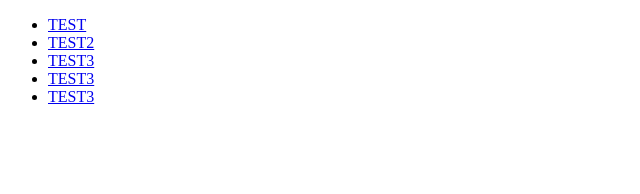
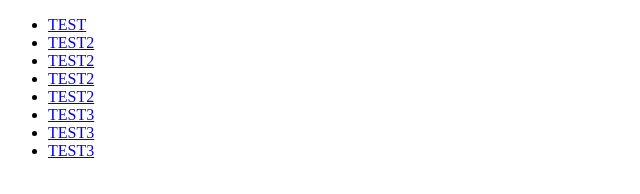
Before and after one commit to Taras1233/test, a plain HTML site: page index.html in a window 1280 px wide. Shown: the whole page, without its empty margins (0-640 px from the left). Drawn offline with Linux system fonts and the light colour scheme.

Commit message:
+new code

```diff
--- a/index.html
+++ b/index.html
@@ -16,6 +16,15 @@
                 <a href="#">TEST2</a>
             </li>
             <li>
+                <a href="#">TEST2</a>
+            </li>
+            <li>
+                <a href="#">TEST2</a>
+            </li>
+            <li>
+                <a href="#">TEST2</a>
+            </li>
+            <li>
                 <a href="#">TEST3</a>
             </li>
             <li>
```
